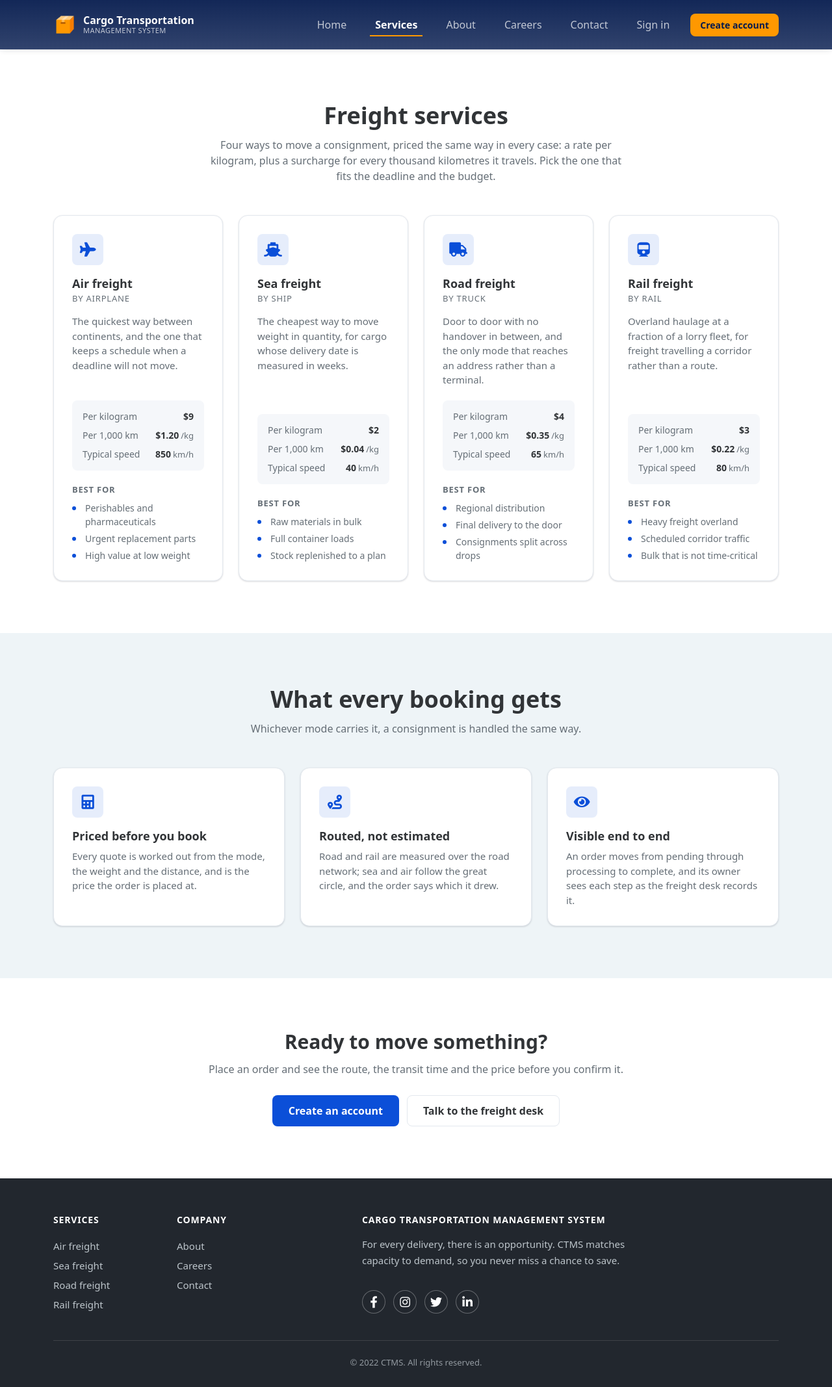
After one commit to asifmahmuddev/ctms, a Django app: page /services/ in a window 1280 px wide. The commit adds this page. Shown: the whole page at 65% size. Run offline with Django 4.2, Linux system fonts and the light colour scheme; some libraries are stand-ins or nearby versions.

Commit message:
Add services and careers pages

```diff
--- /dev/null
+++ b/apps/pages/content.py
@@ -0,0 +1,102 @@
+"""Copy for the public information pages, held together rather than spread through their templates."""
+
+from apps.transport.models import (
+    COST_PER_KILOGRAM,
+    COST_PER_KILOGRAM_PER_THOUSAND_KILOMETRES,
+    CRUISING_SPEED_KILOMETRES_PER_HOUR,
+    MODE_ICONS,
+    TransportMode,
+)
+
+# Each service is named for the mode it books, so a footer link and a heading cannot drift apart.
+SERVICE_NAME = '{mode} freight'
+SERVICE_ANCHOR = '{mode}-freight'
+
+SERVICE_DESCRIPTIONS = {
+    TransportMode.AIR: 'The quickest way between continents, and the one that keeps a schedule when a deadline will not move.',
+    TransportMode.SEA: 'The cheapest way to move weight in quantity, for cargo whose delivery date is measured in weeks.',
+    TransportMode.ROAD: 'Door to door with no handover in between, and the only mode that reaches an address rather than a terminal.',
+    TransportMode.RAIL: 'Overland haulage at a fraction of a lorry fleet, for freight travelling a corridor rather than a route.',
+}
+
+SERVICE_SUITS = {
+    TransportMode.AIR: ('Perishables and pharmaceuticals', 'Urgent replacement parts', 'High value at low weight'),
+    TransportMode.SEA: ('Raw materials in bulk', 'Full container loads', 'Stock replenished to a plan'),
+    TransportMode.ROAD: ('Regional distribution', 'Final delivery to the door', 'Consignments split across drops'),
+    TransportMode.RAIL: ('Heavy freight overland', 'Scheduled corridor traffic', 'Bulk that is not time-critical'),
+}
+
+# What a visitor is told about the platform itself, beneath the four services.
+SERVICE_PROMISES = (
+    ('fa-calculator', 'Priced before you book', 'Every quote is worked out from the mode, the weight and the distance, and is the price the order is placed at.'),
+    ('fa-route', 'Routed, not estimated', 'Road and rail are measured over the road network; sea and air follow the great circle, and the order says which it drew.'),
+    ('fa-eye', 'Visible end to end', 'An order moves from pending through processing to complete, and its owner sees each step as the freight desk records it.'),
+)
+
+# Careers. No role names a person, and each one applies through the contact page.
+CAREER_VALUES = (
+    ('fa-people-carry', 'Freight first', 'Everyone here spends time with the operations desk. The people who build the platform understand the work it does.'),
+    ('fa-seedling', 'Room to grow', 'Small teams with real ownership. You will ship work that customers use in the week you write it.'),
+    ('fa-balance-scale', 'Sensible hours', 'Freight runs around the clock; the people planning it do not have to. Cover is rostered, not assumed.'),
+)
+
+OPEN_ROLES = (
+    {
+        'title': 'Freight Operations Coordinator',
+        'team': 'Operations',
+        'location': 'Dhaka',
+        'arrangement': 'Full time',
+        'summary': 'Work the order book end to end: confirm bookings, keep statuses honest and stay ahead of the exceptions before a customer has to ask.',
+    },
+    {
+        'title': 'Backend Engineer',
+        'team': 'Engineering',
+        'location': 'Dhaka or remote',
+        'arrangement': 'Full time',
+        'summary': 'Build the quoting, routing and tracking the platform runs on, and the interfaces the freight desk works in every day.',
+    },
+    {
+        'title': 'Customer Support Specialist',
+        'team': 'Support',
+        'location': 'Dhaka',
+        'arrangement': 'Full time',
+        'summary': 'Answer the enquiries that arrive through the contact desk, and turn the questions we keep getting into answers nobody has to ask for.',
+    },
+    {
+        'title': 'Route Planning Analyst',
+        'team': 'Operations',
+        'location': 'Dhaka',
+        'arrangement': 'Part time',
+        'summary': 'Study how our freight actually travels, and tune the corridors, modes and rates that decide what a consignment is quoted.',
+    },
+)
+
+APPLICATION_SUBJECT = 'Application: {role}'
+
+
+def freight_services():
+    """Return each mode with its copy and the rates an order placed that way is actually charged.
+
+    Read from the transport app, so the page cannot quote a price the platform does not charge.
+    """
+
+    return [
+        {
+            'anchor': SERVICE_ANCHOR.format(mode=mode.value),
+            'name': SERVICE_NAME.format(mode=mode.value).capitalize(),
+            'icon': MODE_ICONS[mode],
+            'carrier': mode.label,
+            'description': SERVICE_DESCRIPTIONS[mode],
+            'suits': SERVICE_SUITS[mode],
+            'cost_per_kilogram': COST_PER_KILOGRAM[mode],
+            'cost_per_thousand_kilometres': COST_PER_KILOGRAM_PER_THOUSAND_KILOMETRES[mode],
+            'cruising_speed': CRUISING_SPEED_KILOMETRES_PER_HOUR[mode],
+        }
+        for mode in TransportMode
+    ]
+
+
+def open_roles():
+    """Return the roles being advertised, each carrying the subject its application arrives under."""
+
+    return [{**role, 'subject': APPLICATION_SUBJECT.format(role=role['title'])} for role in OPEN_ROLES]
--- a/apps/pages/urls.py
+++ b/apps/pages/urls.py
@@ -7,4 +7,6 @@ from . import views
 urlpatterns = [
     path('', views.index, name='index'),
     path('about/', views.about, name='about'),
+    path('services/', views.services, name='services'),
+    path('careers/', views.careers, name='careers'),
 ]
--- a/apps/pages/views.py
+++ b/apps/pages/views.py
@@ -4,8 +4,12 @@ from django.shortcuts import render
 
 from apps.transport.models import sample_consignment, service_figures
 
+from .content import CAREER_VALUES, SERVICE_PROMISES, freight_services, open_roles
+
 INDEX_TEMPLATE = 'pages/index.html'
 ABOUT_TEMPLATE = 'pages/about.html'
+SERVICES_TEMPLATE = 'pages/services.html'
+CAREERS_TEMPLATE = 'pages/careers.html'
 
 
 def index(request):
@@ -14,3 +18,11 @@ def index(request):
 
 def about(request):
     return render(request, ABOUT_TEMPLATE, {'figures': service_figures()})
+
+
+def services(request):
+    return render(request, SERVICES_TEMPLATE, {'services': freight_services(), 'promises': SERVICE_PROMISES})
+
+
+def careers(request):
+    return render(request, CAREERS_TEMPLATE, {'values': CAREER_VALUES, 'roles': open_roles()})
--- a/static/css/styles.css
+++ b/static/css/styles.css
@@ -1005,6 +1005,239 @@ stays sharp at any size and follows the text as it wraps.
     font-size: 0.9375rem;
     color: var(--ctms-text-muted);
     margin-bottom: 0;
+}
+
+/* ----------------------------------------------------------------------------------------------
+Service and role cards
+
+A service card stacks its own rows and lets the rate table sit at a fixed place, so four cards in a
+row line their figures up whatever length the description above them runs to.
+---------------------------------------------------------------------------------------------- */
+
+.service-card {
+    display: flex;
+    flex-direction: column;
+    height: 100%;
+    padding: 1.75rem;
+    background-color: var(--ctms-surface);
+    border: 1px solid var(--ctms-border);
+    border-radius: var(--ctms-radius-lg);
+    box-shadow: var(--ctms-shadow-sm);
+    transition: transform var(--ctms-transition), box-shadow var(--ctms-transition);
+}
+
+.service-card:hover {
+    transform: translateY(-4px);
+    box-shadow: var(--ctms-shadow-lg);
+}
+
+.service-card-icon {
+    display: inline-flex;
+    align-items: center;
+    justify-content: center;
+    width: 3rem;
+    height: 3rem;
+    margin-bottom: 1.125rem;
+    font-size: 1.375rem;
+    color: var(--ctms-primary);
+    background-color: rgba(11, 79, 216, 0.1);
+    border-radius: var(--ctms-radius);
+}
+
+.service-card-title {
+    font-size: 1.125rem;
+    font-weight: 700;
+    margin-bottom: 0.125rem;
+}
+
+.service-card-carrier {
+    font-size: 0.8125rem;
+    text-transform: uppercase;
+    letter-spacing: 0.06em;
+    color: var(--ctms-text-muted);
+    margin-bottom: 0.875rem;
+}
+
+.service-card-text {
+    font-size: 0.9375rem;
+    color: var(--ctms-text-muted);
+    margin-bottom: 1.25rem;
+}
+
+/* Pushed to the foot, so rate tables align across unequal descriptions. */
+.service-rates {
+    margin-top: auto;
+    margin-bottom: 1.25rem;
+    padding: 0.875rem 1rem;
+    background-color: var(--ctms-surface-muted);
+    border-radius: var(--ctms-radius);
+}
+
+.service-rate {
+    display: flex;
+    align-items: baseline;
+    justify-content: space-between;
+    gap: 0.75rem;
+    font-size: 0.875rem;
+}
+
+.service-rate:not(:last-child) {
+    margin-bottom: 0.5rem;
+}
+
+.service-rate dt {
+    font-weight: 400;
+    color: var(--ctms-text-muted);
+}
+
+.service-rate dd {
+    font-weight: 700;
+    margin-bottom: 0;
+}
+
+.service-rate dd span {
+    font-weight: 400;
+    font-size: 0.8125rem;
+    color: var(--ctms-text-muted);
+    margin-left: 0.1875rem;
+}
+
+.service-suits-title {
+    font-size: 0.8125rem;
+    font-weight: 700;
+    text-transform: uppercase;
+    letter-spacing: 0.06em;
+    color: var(--ctms-text-muted);
+    margin-bottom: 0.5rem;
+}
+
+.service-suits {
+    list-style: none;
+    padding-left: 0;
+    margin-bottom: 0;
+    font-size: 0.875rem;
+    color: var(--ctms-text-muted);
+}
+
+.service-suits li {
+    position: relative;
+    padding-left: 1.25rem;
+}
+
+.service-suits li:not(:last-child) {
+    margin-bottom: 0.3125rem;
+}
+
+/* A drawn dot, so the marker needs no icon font and no non-ASCII character. */
+.service-suits li::before {
+    content: "";
+    position: absolute;
+    left: 0;
+    top: 0.5rem;
+    width: 0.375rem;
+    height: 0.375rem;
+    background-color: var(--ctms-primary);
+    border-radius: 50%;
+}
+
+.role-list {
+    list-style: none;
+    padding-left: 0;
+    margin-bottom: 0;
+}
+
+/* Split into text and action from sm, so the button never squeezes the summary. */
+.role-card {
+    display: flex;
+    flex-direction: column;
+    gap: 1.25rem;
+    padding: 1.5rem;
+    background-color: var(--ctms-surface);
+    border: 1px solid var(--ctms-border);
+    border-radius: var(--ctms-radius-lg);
+    box-shadow: var(--ctms-shadow-sm);
+    transition: box-shadow var(--ctms-transition);
+}
+
+.role-card:not(:last-child) {
+    margin-bottom: 1rem;
+}
+
+.role-card:hover {
+    box-shadow: var(--ctms-shadow-md);
+}
+
+.role-card-title {
+    font-size: 1.125rem;
+    font-weight: 700;
+    margin-bottom: 0.625rem;
+}
+
+.role-card-meta {
+    display: flex;
+    flex-wrap: wrap;
+    gap: 0.5rem 1.25rem;
+    list-style: none;
+    padding-left: 0;
+    margin-bottom: 0.75rem;
+    font-size: 0.875rem;
+    color: var(--ctms-text-muted);
+}
+
+.role-card-meta i {
+    color: var(--ctms-primary);
+}
+
+.role-card-text {
+    font-size: 0.9375rem;
+    color: var(--ctms-text-muted);
+    margin-bottom: 0;
+}
+
+.role-card-action .btn {
+    width: 100%;
+}
+
+.page-cta {
+    max-width: 40rem;
+    margin: 0 auto;
+    text-align: center;
+}
+
+.page-cta-title {
+    font-weight: 700;
+    font-size: clamp(1.375rem, 1.1rem + 1.2vw, 1.875rem);
+    margin-bottom: 0.75rem;
+}
+
+.page-cta-text {
+    color: var(--ctms-text-muted);
+    margin-bottom: 1.75rem;
+}
+
+.page-cta-actions {
+    display: flex;
+    flex-wrap: wrap;
+    justify-content: center;
+    gap: 0.75rem;
+}
+
+@media (min-width: 576px) {
+    .role-card {
+        flex-direction: row;
+        align-items: center;
+        justify-content: space-between;
+    }
+
+    /* Without this the summary cannot wrap and forces the row wider than its container. */
+    .role-card-body {
+        min-width: 0;
+    }
+
+    .role-card-action .btn {
+        width: auto;
+        white-space: nowrap;
+    }
 }
 
 /* --- Statistics ---------------------------------------------------------------------------- */
--- a/templates/includes/footer.html
+++ b/templates/includes/footer.html
@@ -3,9 +3,20 @@
     <div class="container">
         <div class="row g-4">
             <div class="col-6 col-lg-2">
+                <h3>Services</h3>
+                {% url 'services' as services_url %}
+                <ul class="site-footer-links">
+                    <li><a href="{{ services_url }}#air-freight">Air freight</a></li>
+                    <li><a href="{{ services_url }}#sea-freight">Sea freight</a></li>
+                    <li><a href="{{ services_url }}#road-freight">Road freight</a></li>
+                    <li><a href="{{ services_url }}#rail-freight">Rail freight</a></li>
+                </ul>
+            </div>
+            <div class="col-6 col-lg-2">
                 <h3>Company</h3>
                 <ul class="site-footer-links">
                     <li><a href="{% url 'about' %}">About</a></li>
+                    <li><a href="{% url 'careers' %}">Careers</a></li>
                     <li><a href="{% url 'contact' %}">Contact</a></li>
                 </ul>
             </div>
--- a/templates/includes/navbar.html
+++ b/templates/includes/navbar.html
@@ -19,7 +19,9 @@
             <div class="collapse navbar-collapse" id="primary-navigation">
                 <ul class="navbar-nav ms-auto align-items-lg-center">
                     {% include 'includes/site-nav-item.html' with url_name='index' label='Home' %}
+                    {% include 'includes/site-nav-item.html' with url_name='services' label='Services' %}
                     {% include 'includes/site-nav-item.html' with url_name='about' label='About' %}
+                    {% include 'includes/site-nav-item.html' with url_name='careers' label='Careers' %}
                     {% include 'includes/site-nav-item.html' with url_name='contact' label='Contact' %}
 
                     {% if user.is_authenticated %}
--- /dev/null
+++ b/templates/pages/services.html
@@ -0,0 +1,87 @@
+{# Services: the four ways cargo travels, what each is charged, and what is promised. #}
+{% extends 'base.html' %}
+
+{% block title %}Services &mdash; CTMS{% endblock %}
+{% block description %}Air, sea, road and rail freight, each priced by weight and distance before an order is placed.{% endblock %}
+
+{% block content %}
+    <section class="section section-light">
+        <div class="container">
+            <div class="section-intro">
+                <h2>Freight services</h2>
+                <p>Four ways to move a consignment, priced the same way in every case: a rate per kilogram, plus a
+                    surcharge for every thousand kilometres it travels. Pick the one that fits the deadline and the budget.</p>
+            </div>
+
+            <div class="row g-4">
+                {% for service in services %}
+                    <div class="col-md-6 col-xl-3">
+                        <article class="service-card" id="{{ service.anchor }}">
+                            <span class="service-card-icon"><i class="fas {{ service.icon }}" aria-hidden="true"></i></span>
+                            <h3 class="service-card-title">{{ service.name }}</h3>
+                            <p class="service-card-carrier">by {{ service.carrier }}</p>
+                            <p class="service-card-text">{{ service.description }}</p>
+
+                            <dl class="service-rates">
+                                <div class="service-rate">
+                                    <dt>Per kilogram</dt>
+                                    <dd>${{ service.cost_per_kilogram }}</dd>
+                                </div>
+                                <div class="service-rate">
+                                    <dt>Per 1,000 km</dt>
+                                    <dd>${{ service.cost_per_thousand_kilometres|floatformat:2 }}<span>/kg</span></dd>
+                                </div>
+                                <div class="service-rate">
+                                    <dt>Typical speed</dt>
+                                    <dd>{{ service.cruising_speed }}<span>km/h</span></dd>
+                                </div>
+                            </dl>
+
+                            <p class="service-suits-title">Best for</p>
+                            <ul class="service-suits">
+                                {% for suits in service.suits %}<li>{{ suits }}</li>{% endfor %}
+                            </ul>
+                        </article>
+                    </div>
+                {% endfor %}
+            </div>
+        </div>
+    </section>
+
+    <section class="section section-alt">
+        <div class="container">
+            <div class="section-intro">
+                <h2>What every booking gets</h2>
+                <p>Whichever mode carries it, a consignment is handled the same way.</p>
+            </div>
+            <div class="row g-4">
+                {% for icon, title, text in promises %}
+                    <div class="col-md-4">
+                        <div class="feature-card">
+                            <span class="feature-card-icon"><i class="fas {{ icon }}" aria-hidden="true"></i></span>
+                            <h3 class="feature-card-title">{{ title }}</h3>
+                            <p class="feature-card-text">{{ text }}</p>
+                        </div>
+                    </div>
+                {% endfor %}
+            </div>
+        </div>
+    </section>
+
+    <section class="section section-light">
+        <div class="container">
+            <div class="page-cta">
+                <h2 class="page-cta-title">Ready to move something?</h2>
+                <p class="page-cta-text">Place an order and see the route, the transit time and the price before you confirm it.</p>
+                <div class="page-cta-actions">
+                    {% if user.is_authenticated %}
+                        <a class="btn btn-ctms" href="{% url 'order_create' %}">Place an order</a>
+                    {% else %}
+                        <a class="btn btn-ctms" href="{% url 'signup' %}">Create an account</a>
+                    {% endif %}
+                    <a class="btn btn-ctms-outline" href="{% url 'contact' %}">Talk to the freight desk</a>
+                </div>
+            </div>
+        </div>
+    </section>
+{% endblock %}
```
Also changed, not shown: templates/pages/careers.html (added, +70 -0 lines), README.md.
